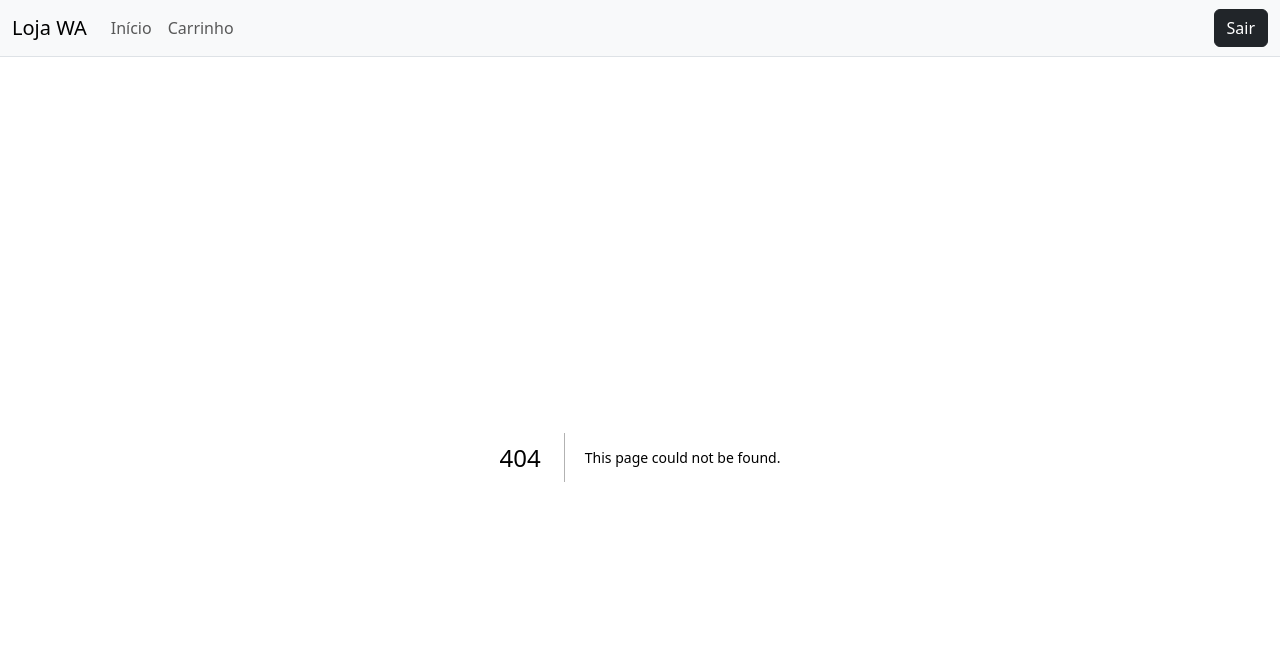
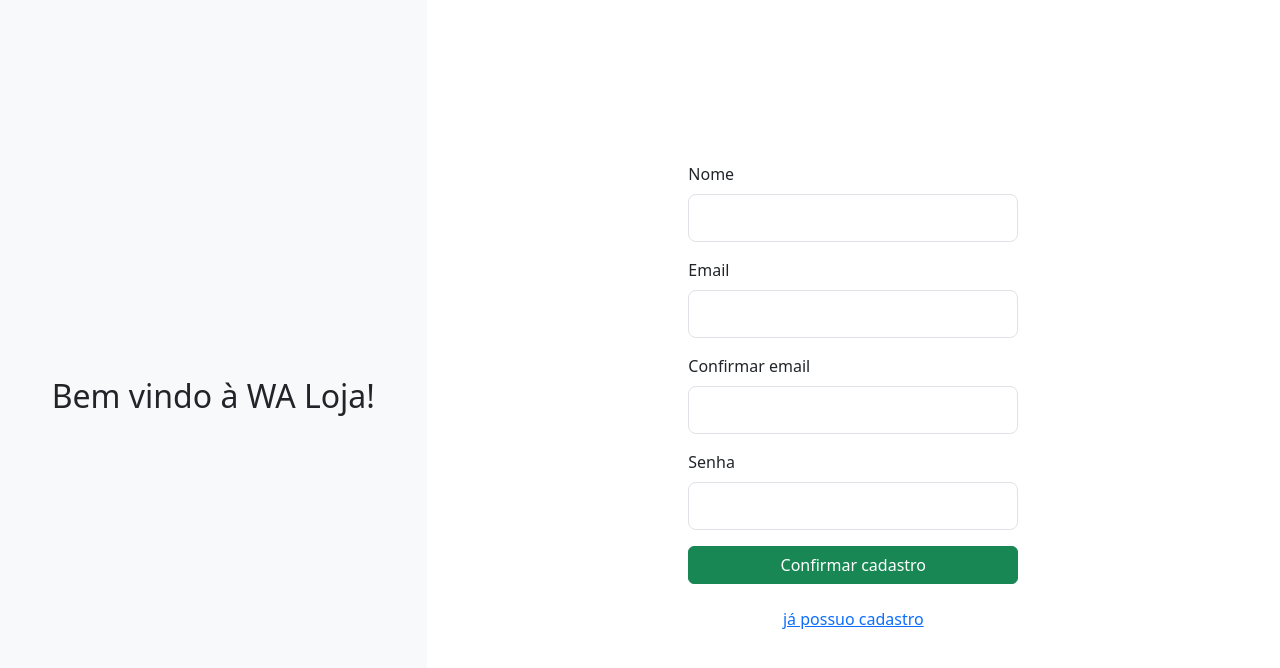
Before and after one commit to DaviBCSouza/WebAcademy_T3, a Next.js app in the folder loja-web/: page /cadastro in a window 1280 px wide. Before the commit this address had no page. Shown: the top 668 px of the page. Built offline with nearby package versions, Linux system fonts and the light colour scheme.

Commit message:
:sparkles: React: Ex03 - Hooks do Next

```diff
--- /dev/null
+++ b/loja-web/src/app/cadastro/page.tsx
@@ -0,0 +1,80 @@
+import Link from "next/link";
+
+export default function Cadastro() {
+  return (
+    <main>
+      <div className="container-fluid d-flex min-vh-100">
+        <div className="row min-vw-100">
+          <div className="col-12 col-md-4 bg-light d-flex justify-content-center align-items-center">
+            <h2>Bem vindo à WA Loja!</h2>
+          </div>
+          <div className="col-12 col-md-8 d-flex justify-content-center align-items-center">
+            <form>
+              <div className="mb-3">
+                <label htmlFor="nome" className="form-label">
+                  Nome
+                </label>
+                <input
+                  type="text"
+                  className="form-control form-control-lg"
+                  id="nome"
+                  aria-describedby="nome"
+                  required
+                />
+              </div>
+
+              <div className="mb-3">
+                <label htmlFor="email" className="form-label">
+                  Email
+                </label>
+                <input
+                  type="email"
+                  className="form-control form-control-lg"
+                  id="email"
+                  aria-describedby="email"
+                  required
+                />
+              </div>
+
+              <div className="mb-3">
+                <label htmlFor="confirmarEmail" className="form-label">
+                  Confirmar email
+                </label>
+                <input
+                  type="email"
+                  className="form-control form-control-lg"
+                  id="confirmarEmail"
+                  aria-describedby="confirmarEmail"
+                  required
+                />
+              </div>
+              <div className="mb-3">
+                <label htmlFor="senha" className="form-label">
+                  Senha
+                </label>
+                <input
+                  type="password"
+                  className="form-control form-control-lg"
+                  id="senha"
+                  required
+                />
+              </div>
+
+              <div className="d-grid col-12">
+                <button type="submit" className="btn btn-success">
+                  Confirmar cadastro
+                </button>
+              </div>
+
+              <div className="text-center mt-3">
+                <Link href="/login" className="btn btn-link">
+                  já possuo cadastro
+                </Link>
+              </div>
+            </form>
+          </div>
+        </div>
+      </div>
+    </main>
+  );
+}
--- a/loja-web/src/app/components/Home/Navbar.tsx
+++ b/loja-web/src/app/components/Home/Navbar.tsx
@@ -1,4 +1,12 @@
+"use client";
+
+import { usePathname } from "next/navigation";
+
 export default function Navbar() {
+  const pathname = usePathname();
+
+  if (pathname === "/login" || pathname === "/cadastro") return null;
+
   return (
     <nav className="navbar navbar-expand-md bg-light border-bottom border-body sticky-top">
       <div className="container-fluid">
--- a/loja-web/src/app/layout.tsx
+++ b/loja-web/src/app/layout.tsx
@@ -1,6 +1,6 @@
 import "bootstrap/dist/css/bootstrap.min.css";
 import type { Metadata } from "next";
-import BootstrapClient from "./components/BootstrapClient";
+import BootstrapClient from "./components/Home/BootstrapClient";
 import Navbar from "./components/Home/Navbar";
 
 export const metadata: Metadata = {
```
Also changed, not shown: loja-web/src/app/login/page.tsx (added, +56 -0 lines), loja-web/src/app/components/Home/BootstrapClient.tsx (renamed from loja-web/src/app/components/BootstrapClient.tsx).
